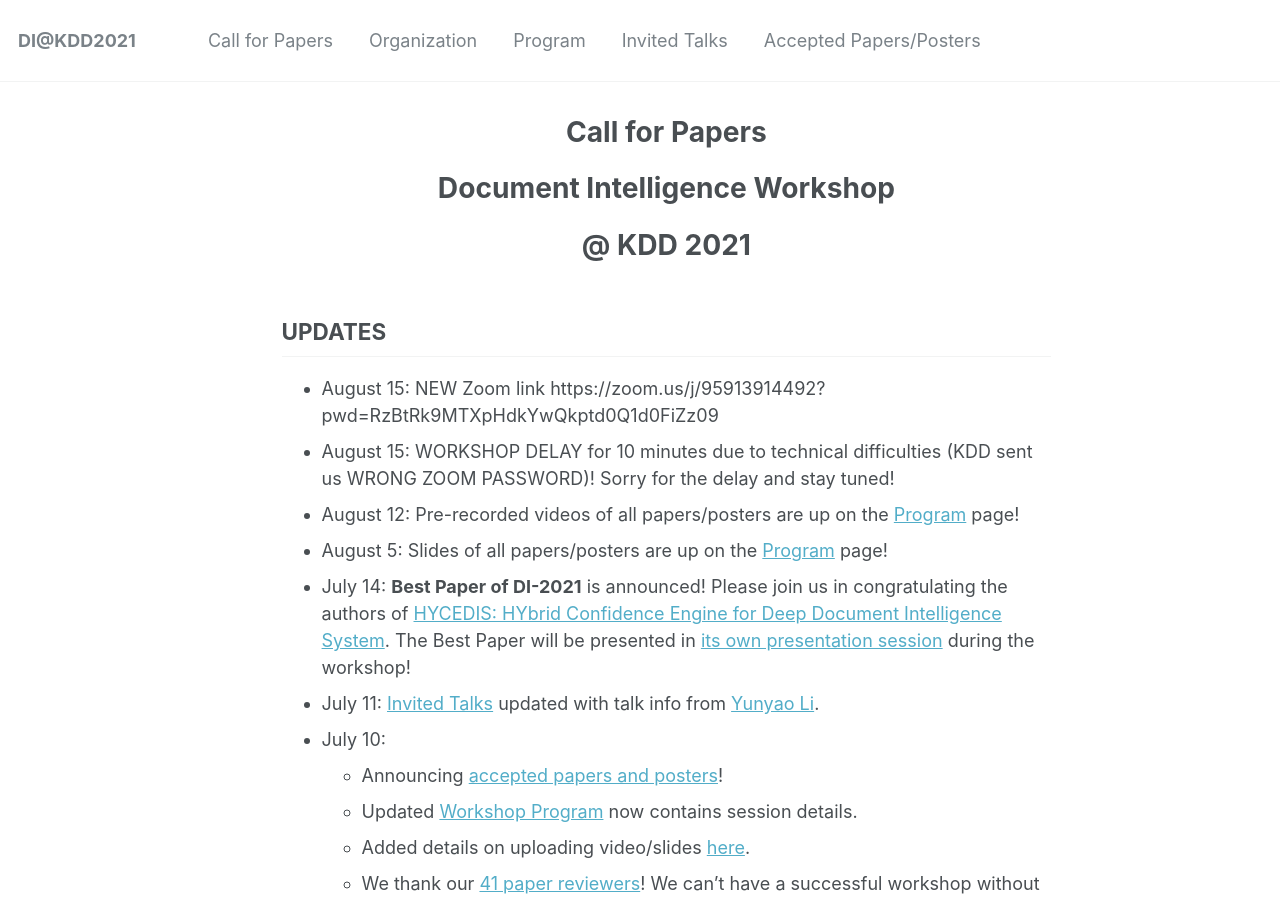
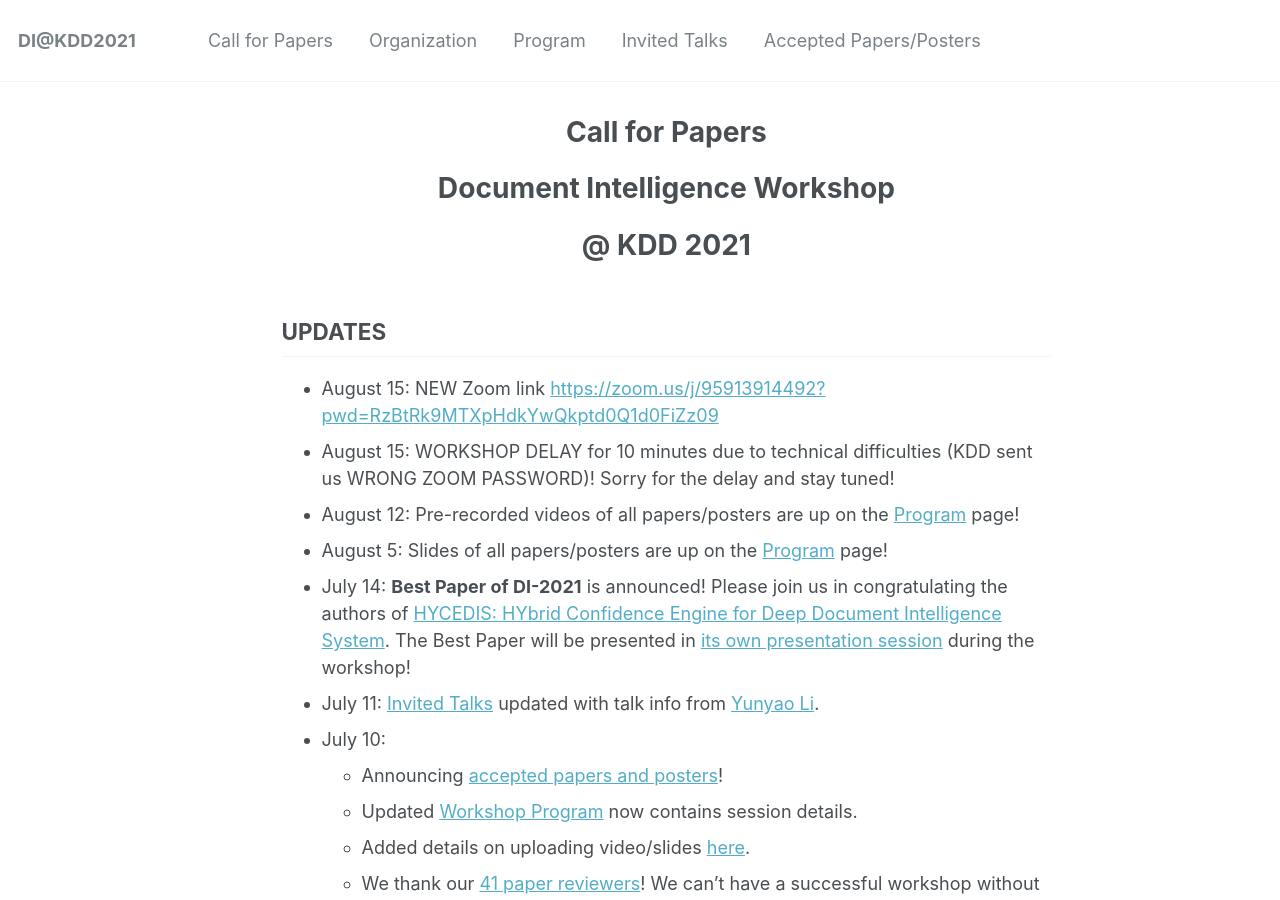
Before and after one commit to document-intelligence/DI-2022, a Jekyll site: the page built from _pages/cfp.md, in a window 1280 px wide and 900 px high. Built offline with Jekyll 4.4.1, drawn with Linux system fonts in a browser that asks for light colours; part of the change alters nothing that is shown.

Commit message:
Update cfp.md

```diff
--- a/_pages/cfp.md
+++ b/_pages/cfp.md
@@ -11,7 +11,7 @@ redirect_from:
 
 ## UPDATES
 
-- August 15: NEW Zoom link https://zoom.us/j/95913914492?pwd=RzBtRk9MTXpHdkYwQkptd0Q1d0FiZz09
+- August 15: NEW Zoom link [https://zoom.us/j/95913914492?pwd=RzBtRk9MTXpHdkYwQkptd0Q1d0FiZz09](https://zoom.us/j/95913914492?pwd=RzBtRk9MTXpHdkYwQkptd0Q1d0FiZz09)
 - August 15: WORKSHOP DELAY for 10 minutes due to technical difficulties (KDD sent us WRONG ZOOM PASSWORD)! Sorry for the delay and stay tuned!
 - August 12: Pre-recorded videos of all papers/posters are up on the [Program](https://document-intelligence.github.io/DI-2021/program/) page!
 - August 5: Slides of all papers/posters are up on the [Program](https://document-intelligence.github.io/DI-2021/program/) page!
```
